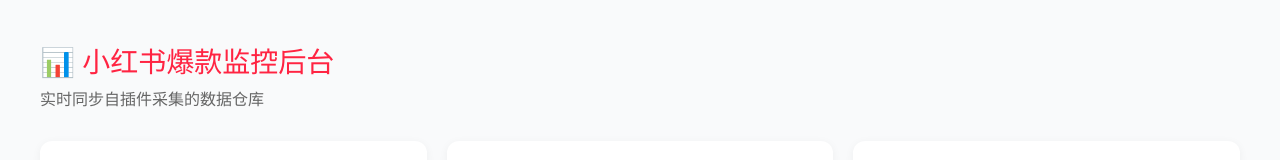
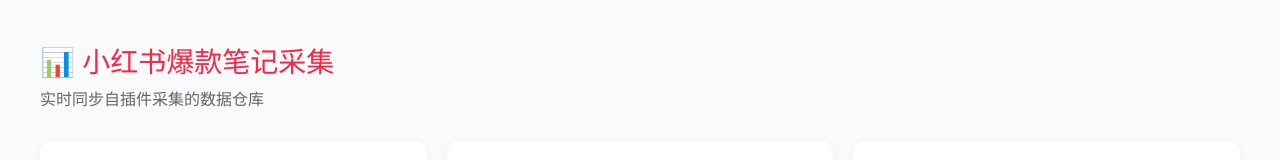
Before and after one commit to liweione333-hub/xhs-database, a Next.js app: page / in a window 1280 px wide. Shown: the top 160 px of the page. Built offline with nearby package versions, Linux system fonts and the light colour scheme; no server answers; the database is empty.

Commit message:
update filters and timezone

```diff
--- a/app/page.tsx
+++ b/app/page.tsx
@@ -42,7 +42,7 @@
 
         {/* 顶部标题栏 */}
         <header style={{ marginBottom: '30px' }}>
-          <h1 style={{ color: '#ff2442', fontSize: '28px', margin: 0 }}>📊 小红书爆款监控后台</h1>
+          <h1 style={{ color: '#ff2442', fontSize: '28px', margin: 0 }}>📊 小红书爆款笔记采集</h1>
           <p style={{ color: '#666', marginTop: '5px' }}>实时同步自插件采集的数据仓库</p>
         </header>
 
```
